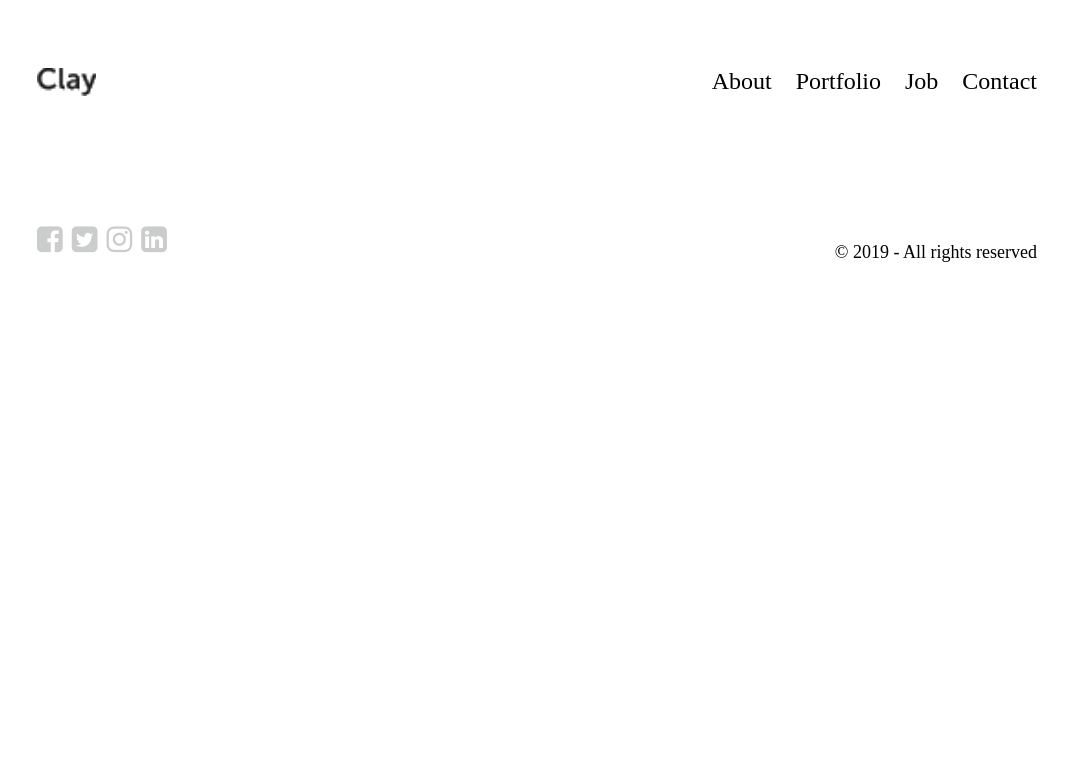
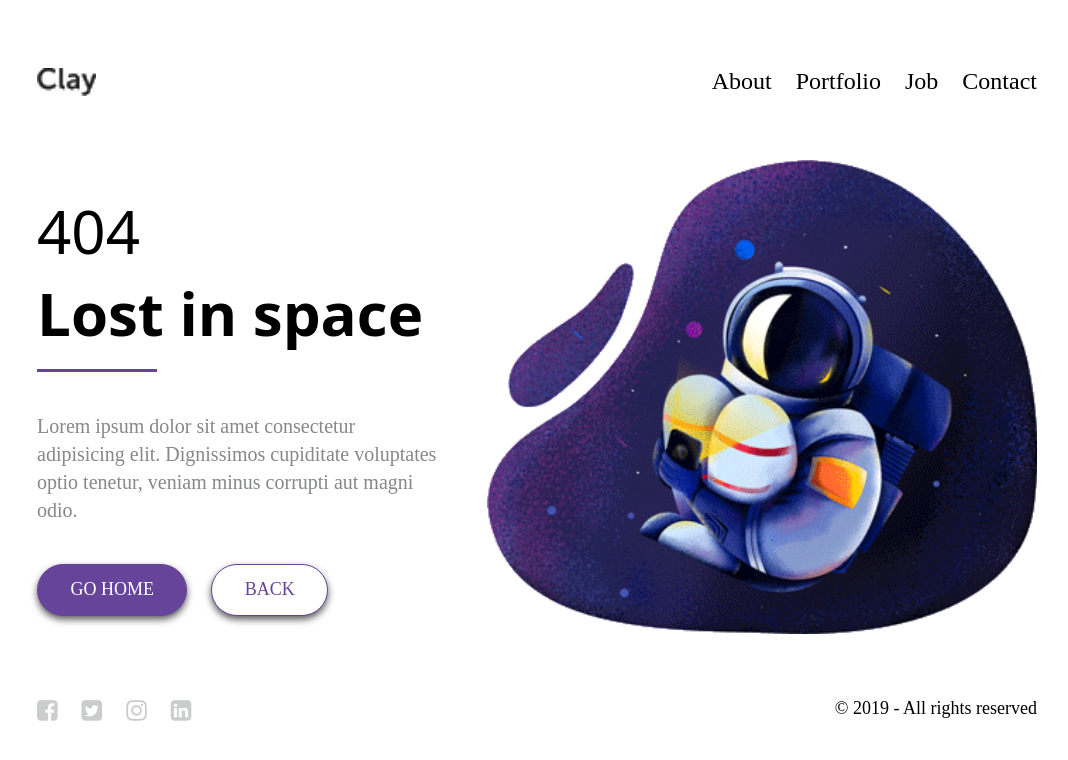
Before and after one commit to AurimasCerniauskas/2_sav_kartojimas, a website: page index.html in a window 1280 px wide. Shown: the whole page, without its empty margins (103-1171 px from the left). Drawn offline with Linux system fonts and the light colour scheme.

Commit message:
projektas užbaigtas

```diff
--- a/css/button-style.css
+++ b/css/button-style.css
@@ -0,0 +1,29 @@
+.btn{
+  display: inline-block;
+  font-size: 18px;
+  border: 0.1em solid #649;
+  padding: 0.8em 1.8em;
+  background-color: #649;
+  color: #fff;
+  text-transform: uppercase;
+  border-radius: 2.5em;
+  box-shadow: 0 0.2em 0.4em #5e5d5d;
+  transition: all 0.3s;
+}
+
+.btn:hover{
+  background-color: #fff;
+  color: #649;
+  box-shadow: 0 0.2em 1em #474646;
+}
+
+.btn-white{
+  margin-left: 20px;
+  color: #649;
+  background-color: #fff;
+}
+
+.btn-white:hover{
+  background-color: #649;
+  color: #fff;
+}
--- a/css/style.css
+++ b/css/style.css
@@ -39,22 +39,56 @@ a{
 }
 
 /* -----Main --------- */
+.left{
+  float: left;
+  width: 40%;
+  margin-top: 30px;
+}
+.title{
+  margin-top: 0;
+  font-size: 60px;
+  font-family: system-ui, -apple-system, BlinkMacSystemFont, 'Segoe UI', Roboto, Oxygen, Ubuntu, Cantarell, 'Open Sans', 'Helvetica Neue', sans-serif;
+}
+.title span{
+  display: block;
+  width: 100%;
+  font-weight: 100;
+}
+.title::after{
+  content: '';
+  width: 120px;
+  height: 3px;
+  background-color: #649;
+  display: block;
+  margin-top: 15px;
+}
+.description{
+  font-size: 20px;
+  line-height: 1.4;
+  color: #868787;
+  margin-bottom: 40px;
+}
+.right{
+  float: right;
+  width: 55%;
+}
 
 /* -----Footer--------- */
 .social{
   float: left;
 }
 .social a{
-  font-size: 30px;
+  font-size: 24px;
   color: #cbcccc;
 }
 .social a:not(:first-child){
-  margin-left: 5px;
+  margin-left: 20px;
 }
 .social a:hover{
   color: #649;
 }
 .copyright{
+  margin-top: 0;
   float: right;
   font-size: 18px;
 }
--- a/index.html
+++ b/index.html
@@ -20,7 +20,13 @@
     </div>
   </header>
   <main class="container">
-
+    <div class="left">
+      <h1 class="title"><span>404</span> Lost in space</h1>
+      <p class="description">Lorem ipsum dolor sit amet consectetur adipisicing elit. Dignissimos cupiditate voluptates optio tenetur, veniam minus corrupti aut magni odio.</p>
+      <a href="#" class="btn">Go Home</a>
+      <a href="#" class="btn btn-white">Back</a>
+    </div>
+    <img src="./img/astro.png" alt="" class="right">
   </main>
   <footer class="container">
     <div class="social">
```
Also changed, not shown: img/astro.png (added).
